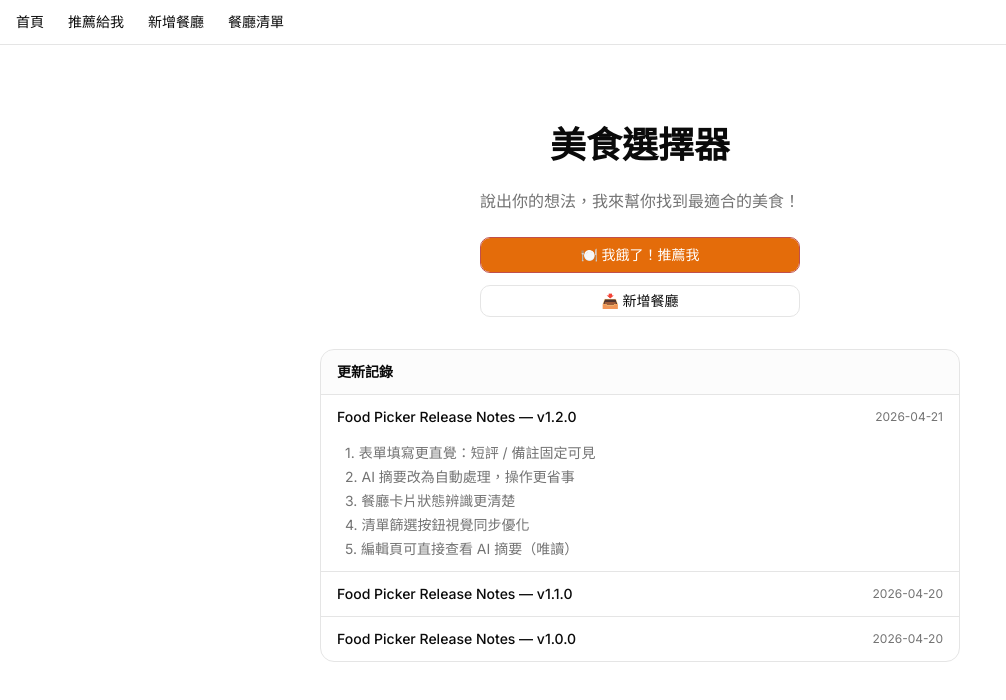
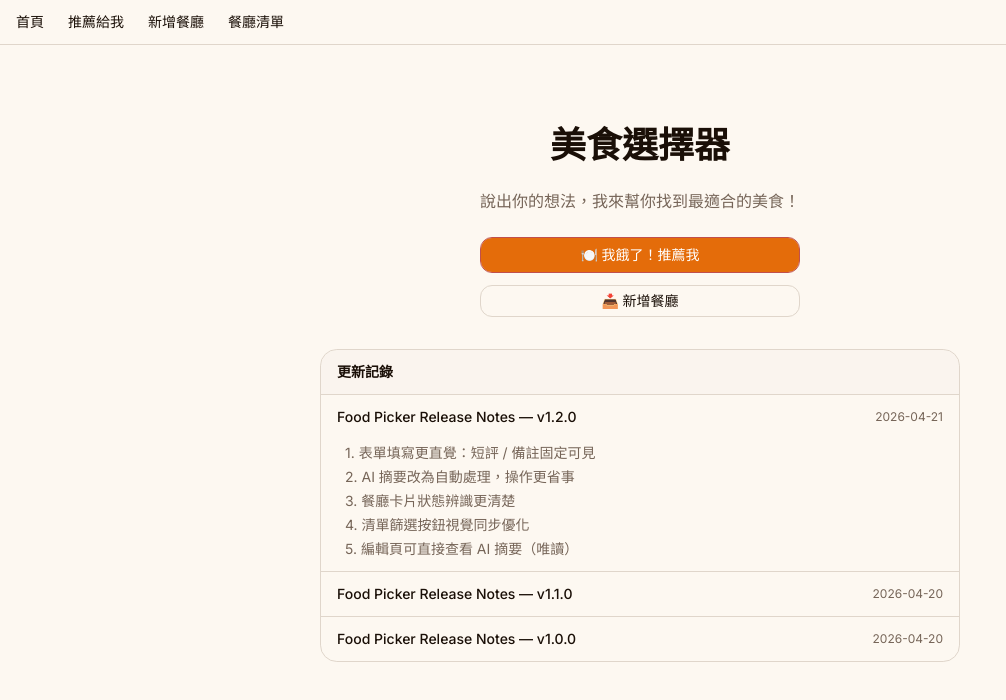
Before and after one commit to sean2249/food-picker, a Next.js app: page / in a window 1280 px wide. Shown: the top 700 px of the page, without its empty margins (0-1006 px from the left). Built offline with nearby package versions, Linux system fonts and the light colour scheme.

Commit message:
feat(ui): warm OKLCH color tokens + brand/visited token aliases + focus-visible

```diff
--- a/app/globals.css
+++ b/app/globals.css
@@ -39,6 +39,10 @@
   --color-popover: var(--popover);
   --color-card-foreground: var(--card-foreground);
   --color-card: var(--card);
+  --color-brand: var(--brand);
+  --color-brand-foreground: var(--brand-foreground);
+  --color-visited: var(--visited);
+  --color-visited-foreground: var(--visited-foreground);
   --radius-sm: calc(var(--radius) * 0.6);
   --radius-md: calc(var(--radius) * 0.8);
   --radius-lg: var(--radius);
@@ -49,38 +53,49 @@
 }
 
 :root {
-  --background: oklch(1 0 0);
-  --foreground: oklch(0.145 0 0);
-  --card: oklch(1 0 0);
-  --card-foreground: oklch(0.145 0 0);
-  --popover: oklch(1 0 0);
-  --popover-foreground: oklch(0.145 0 0);
-  --primary: oklch(0.205 0 0);
-  --primary-foreground: oklch(0.985 0 0);
-  --secondary: oklch(0.97 0 0);
-  --secondary-foreground: oklch(0.205 0 0);
-  --muted: oklch(0.97 0 0);
-  --muted-foreground: oklch(0.556 0 0);
-  --accent: oklch(0.97 0 0);
-  --accent-foreground: oklch(0.205 0 0);
+  /* Backgrounds - warm, never pure white */
+  --background: oklch(0.980 0.010 72);
+  --card: oklch(0.995 0.008 72);
+  --muted: oklch(0.945 0.012 70);
+
+  /* Text - warm browns, not pure black */
+  --foreground: oklch(0.180 0.025 55);
+  --muted-foreground: oklch(0.520 0.030 60);
+
+  /* Brand orange - single source of truth for #E46C0A */
+  --brand: oklch(0.580 0.165 48);
+  --brand-foreground: oklch(0.995 0 0);
+
+  /* Visited state badge */
+  --visited: oklch(0.870 0.060 48);
+  --visited-foreground: oklch(0.420 0.120 48);
+
+  /* shadcn system tokens (kept for component compat) */
+  --primary: oklch(0.580 0.165 48);
+  --primary-foreground: oklch(0.995 0 0);
+  --secondary: oklch(0.945 0.012 70);
+  --secondary-foreground: oklch(0.180 0.025 55);
+  --accent: oklch(0.945 0.012 70);
+  --accent-foreground: oklch(0.180 0.025 55);
   --destructive: oklch(0.577 0.245 27.325);
-  --border: oklch(0.922 0 0);
-  --input: oklch(0.922 0 0);
-  --ring: oklch(0.708 0 0);
-  --chart-1: oklch(0.87 0 0);
-  --chart-2: oklch(0.556 0 0);
-  --chart-3: oklch(0.439 0 0);
-  --chart-4: oklch(0.371 0 0);
-  --chart-5: oklch(0.269 0 0);
-  --radius: 0.625rem;
-  --sidebar: oklch(0.985 0 0);
-  --sidebar-foreground: oklch(0.145 0 0);
-  --sidebar-primary: oklch(0.205 0 0);
-  --sidebar-primary-foreground: oklch(0.985 0 0);
-  --sidebar-accent: oklch(0.97 0 0);
-  --sidebar-accent-foreground: oklch(0.205 0 0);
-  --sidebar-border: oklch(0.922 0 0);
-  --sidebar-ring: oklch(0.708 0 0);
+  --popover: oklch(0.995 0.008 72);
+  --popover-foreground: oklch(0.180 0.025 55);
+
+  /* Borders */
+  --border: oklch(0.880 0.018 68);
+  --input: oklch(0.880 0.018 68);
+  --ring: oklch(0.580 0.165 48);
+  --radius: 0.75rem;
+
+  /* Sidebar (keep for compat) */
+  --sidebar: oklch(0.980 0.010 72);
+  --sidebar-foreground: oklch(0.180 0.025 55);
+  --sidebar-primary: oklch(0.580 0.165 48);
+  --sidebar-primary-foreground: oklch(0.995 0 0);
+  --sidebar-accent: oklch(0.945 0.012 70);
+  --sidebar-accent-foreground: oklch(0.180 0.025 55);
+  --sidebar-border: oklch(0.880 0.018 68);
+  --sidebar-ring: oklch(0.580 0.165 48);
 }
 
 .dark {
@@ -128,3 +143,9 @@
     @apply font-sans;
   }
 }
+
+*:focus-visible {
+  outline: 2px solid var(--brand);
+  outline-offset: 2px;
+  border-radius: 4px;
+}
```
